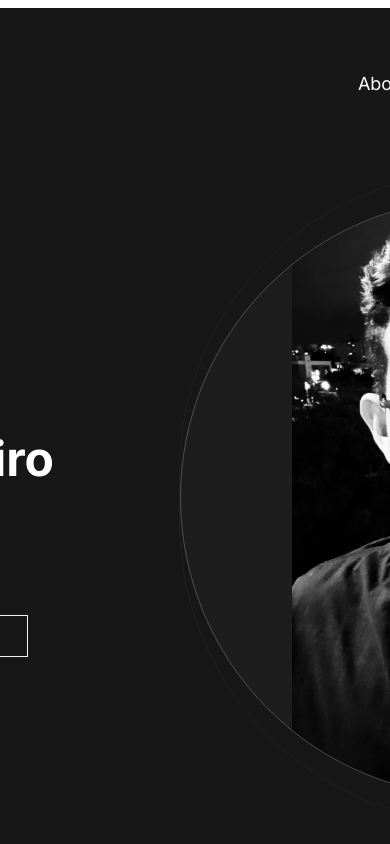
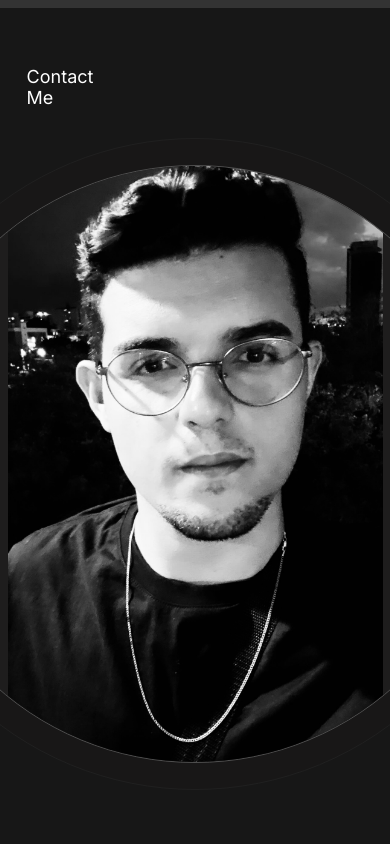
Before and after one commit to Lucas-Ribeiro-Lima/dustmist, a Next.js app: page / in a window 390 px wide. Shown: the top 844 px of the page. Built offline with nearby package versions, Linux system fonts and the light colour scheme.

Commit message:
Responsive Media Querys

```diff
--- a/components/aboutMe/AboutMeStyle.ts
+++ b/components/aboutMe/AboutMeStyle.ts
@@ -9,6 +9,11 @@ export const AboutMeContainer = styled.div`
     margin-left: 8rem;
     margin-top: 2.5rem;
     gap: 109px;
+    @media ( max-width: 1240px ) {
+        flex-direction: column-reverse;
+        justify-content: center;
+        margin: 0px;
+    }
 `;
 
 
--- a/components/header/Header.tsx
+++ b/components/header/Header.tsx
@@ -1,5 +1,5 @@
 import { MainTitle } from '@/styles/global-styles';
-import { HeaderContainer, Navbar } from './Style';
+import { HeaderContainer, Navbar } from './HeaderStyle';
 import Link from 'next/link';
 
 const Header = () => {
--- a/components/header/Style.ts
+++ b/components/header/HeaderStyle.ts
@@ -9,6 +9,10 @@ export const HeaderContainer = styled.div`
     margin-left: 80px;
     margin-right: 87px;
     margin-top: 28px;
+    @media (max-width: 1440px) {
+        width: 100vw;
+        justify-content: center;
+    }
 `
 
 export const Navbar = styled.div`
@@ -19,6 +23,7 @@ export const Navbar = styled.div`
         flex-direction: row;
         gap: 40px;
         list-style: none;
+        flex-grow: 1;
     }
     a {
         color: #fffF;
--- a/package.json
+++ b/package.json
@@ -13,6 +13,7 @@
     "@vercel/node": "^3.0.14",
     "axios": "^1.6.2",
     "babel-plugin-styled-components": "^2.1.4",
+    "mongodb": "^6.3.0",
     "next": "14.0.4",
     "react": "^18",
     "react-dom": "^18",
--- a/styles/global-styles.ts
+++ b/styles/global-styles.ts
@@ -10,6 +10,7 @@ export const GlobalStyle = createGlobalStyle`
         font-weight: ${Pallete.SM_FONT_WEIGHT};
         font-size: ${Pallete.MD_FONT_SIZE};
         color: ${Pallete.WHITE_COLOR};
+        background-color: ${Pallete.GRAY_COLOR};
         line-height: normal;
     }
 `
```
Also changed, not shown: 1 other file (tests, documents, lock files or other folders).
